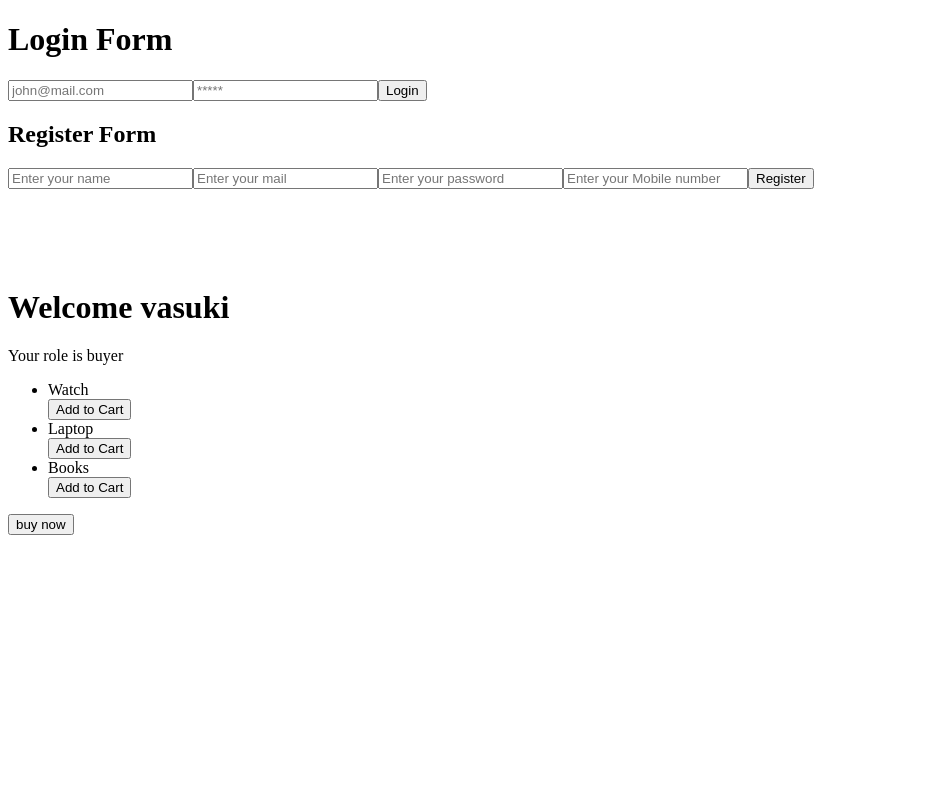
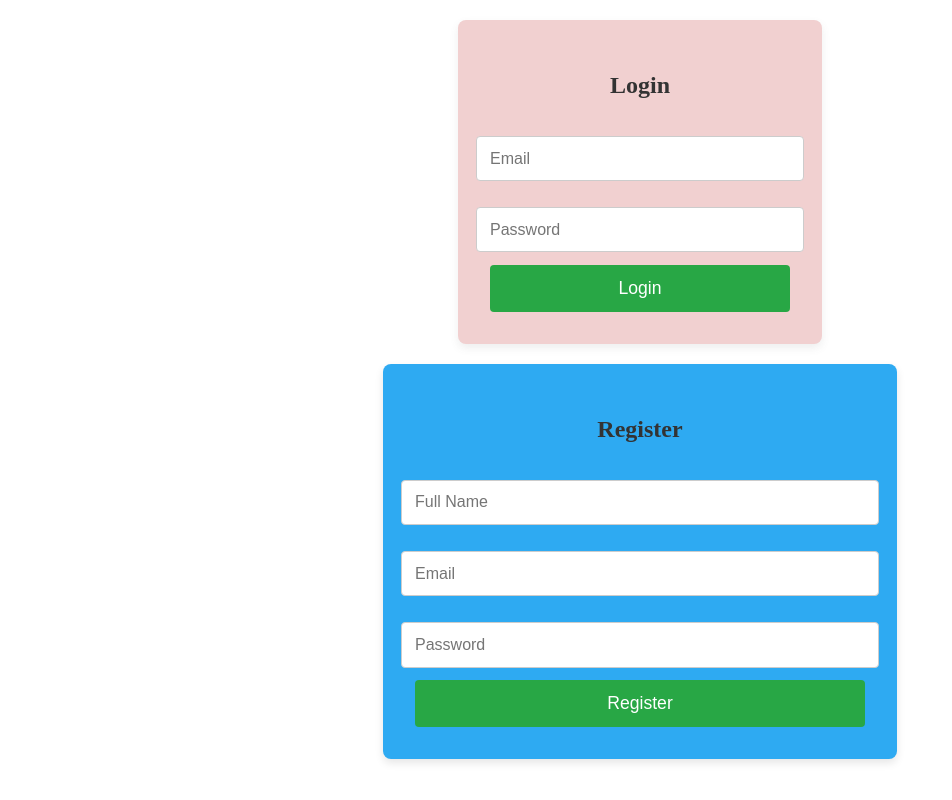
Before and after one commit to Vasuki-84/Basic_ReactJs_Practice, a React (Vite) app in the folder props01/: page / in a window 1280 px wide. Shown: the top 800 px of the page, without its empty margins (0-952 px from the left). Built offline with nearby package versions, Linux system fonts and the light colour scheme.

Commit message:
added styles to login & register forms

```diff
--- a/props01/src/components/Login.css
+++ b/props01/src/components/Login.css
@@ -0,0 +1,57 @@
+/* Login.css */
+.login-container {
+  display: flex;
+  justify-content: center;
+  align-items: center;
+ margin: 20px;
+
+}
+
+.login-form {
+  background-color: #f1d0d0;
+  padding: 2rem;
+  border-radius: 8px;
+  box-shadow: 0 4px 8px rgba(85, 84, 84, 0.1);
+  width: 100%;
+  max-width: 300px;
+  display: flex;
+  flex-direction: column;
+  justify-content: center;
+  align-items: center;
+}
+
+.login-form h2 {
+  text-align: center;
+  color: #333;
+  margin-bottom: 1.5rem;
+}
+
+.input-field {
+
+  width: 100%;
+  padding: 0.8rem;
+  margin: 0.8rem 0;
+  border: 1px solid #ccc;
+  border-radius: 4px;
+  font-size: 1rem;
+}
+
+.input-field:focus {
+  border-color: #007bff;
+  outline: none;
+}
+
+.submit-btn {
+  width: 100%;
+  padding: 0.8rem;
+  background-color: #007bff;
+  color: #fff;
+  border: none;
+  border-radius: 4px;
+  font-size: 1.1rem;
+  cursor: pointer;
+}
+
+.submit-btn:hover {
+  background-color: #0056b3;
+}
--- a/props01/src/components/Login.jsx
+++ b/props01/src/components/Login.jsx
@@ -1,20 +1,17 @@
 import React from "react";
 import Button from "./Button";
 import Input from "./input";
-import "./Login.css"
+import "./Login.css";
 
 function Login() {
-  const login = () => {
-    alert("Login successfull");
-  };
   return (
-    <div>
-      <h1>Login Form</h1>
-    <Input type="text" placeholder="john@mail.com"/>
-
-      <Input type="password" placeholder="*****" />
-
-      <Button label="Login" clickfunction={login} />
+    <div className="login-container">
+      <form className="login-form">
+        <h2 className="form-title">Login</h2>
+        <input type="email" className="input-field" placeholder="Email" />
+        <input type="password" className="input-field" placeholder="Password" />
+        <button type="submit" className="submit-btn">Login</button>
+      </form>
     </div>
   );
 }
--- a/props01/src/components/Register.css
+++ b/props01/src/components/Register.css
@@ -0,0 +1,56 @@
+/* Register.css */
+.register-container {
+  display: flex;
+  justify-content: center;
+  align-items: center;
+
+
+}
+
+.register-form {
+  background-color: #2eaaf2;
+  padding: 2rem;
+  border-radius: 8px;
+  box-shadow: 0 4px 8px rgba(0, 0, 0, 0.1);
+  width: 100%;
+  max-width: 450px;
+  display: flex;
+  flex-direction: column;
+  justify-content: center;
+  align-items: center;
+}
+
+.register-form h2 {
+  text-align: center;
+  color: #333;
+  margin-bottom: 1.5rem;
+}
+
+.input-field {
+  width: 100%;
+  padding: 0.8rem;
+  margin: 0.8rem 0;
+  border: 1px solid #ccc;
+  border-radius: 4px;
+  font-size: 1rem;
+}
+
+.input-field:focus {
+  border-color: #28a745;
+  outline: none;
+}
+
+.submit-btn {
+  width: 100%;
+  padding: 0.8rem;
+  background-color: #28a745;
+  color: #fff;
+  border: none;
+  border-radius: 4px;
+  font-size: 1.1rem;
+  cursor: pointer;
+}
+
+.submit-btn:hover {
+  background-color: #218838;
+}
--- a/props01/src/components/Register.jsx
+++ b/props01/src/components/Register.jsx
@@ -1,20 +1,19 @@
+
 import React from "react";
 import Button from "./Button";
 import Input from "./input";
+import "./Register.css";
 
 function Register() {
-    const register = () => {
-        alert("Registration successful");
-    }
   return (
-    <div>
-      <h2>Register Form</h2>
-
-      <Input type="text" placeholder="Enter your name" />
-      <Input type="email" placeholder="Enter your mail" />
-      <Input type="password" placeholder="Enter your password" />
-      <Input type="text" placeholder="Enter your Mobile number" />
-      <Button label="Register" clickfunction={register} />
+    <div className="register-container">
+      <form className="register-form">
+        <h2 className="form-title">Register</h2>
+        <input type="text" className="input-field" placeholder="Full Name" />
+        <input type="email" className="input-field" placeholder="Email" />
+        <input type="password" className="input-field" placeholder="Password" />
+        <button type="submit" className="submit-btn">Register</button>
+      </form>
     </div>
   );
 }
```
